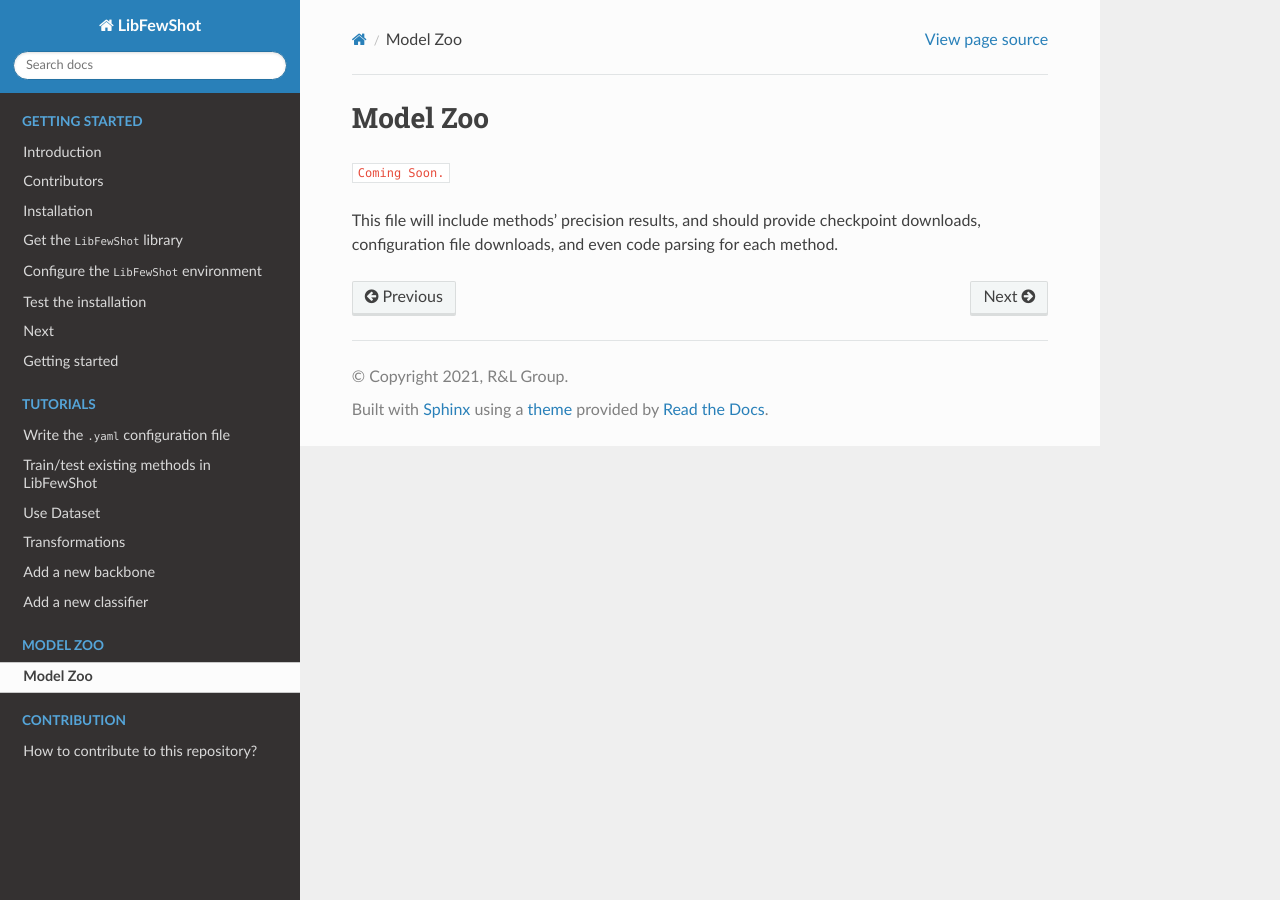
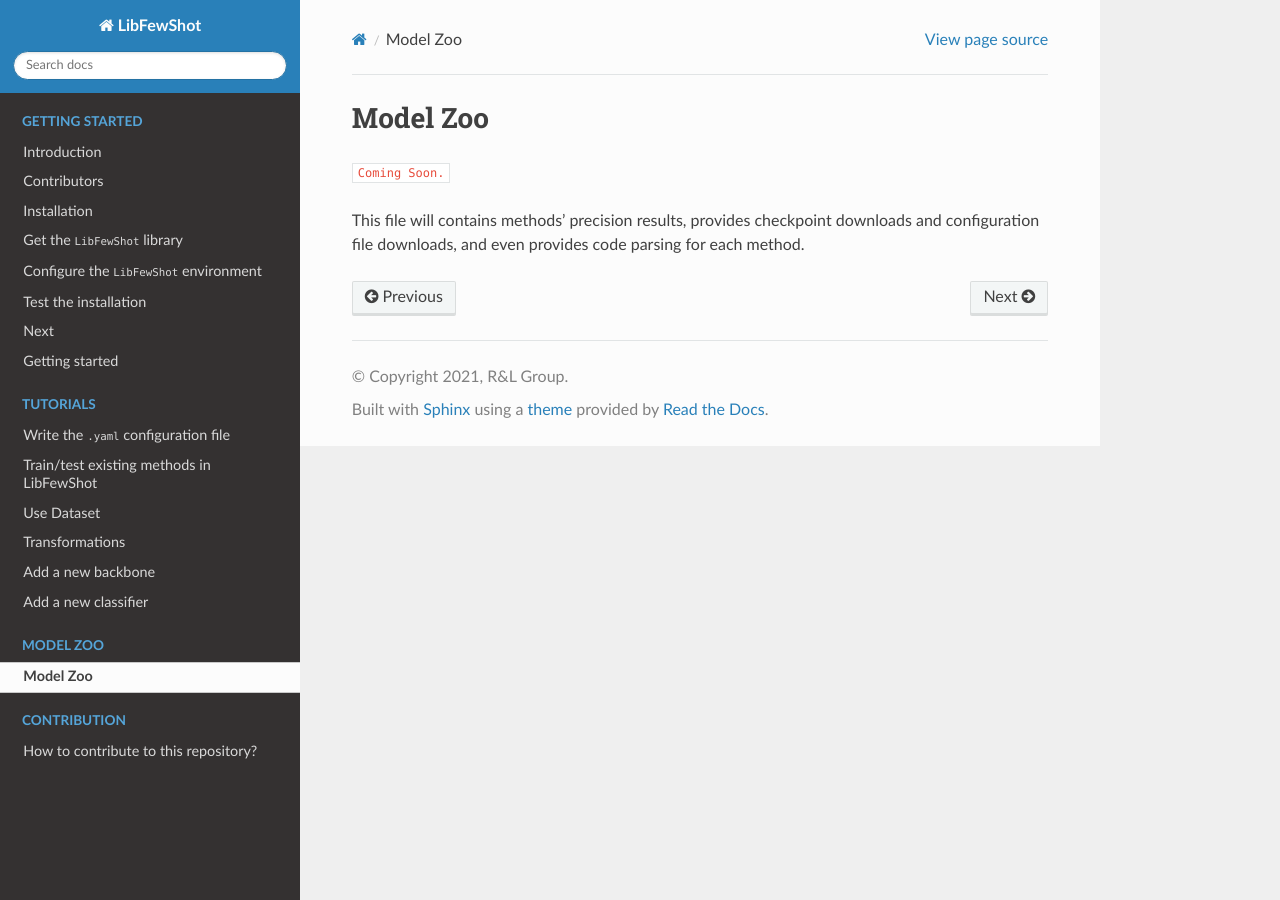
Before and after one commit to RL-VIG/LibFewShot, a Sphinx documentation site: the page built from docs/model_zoo.md, in a window 1280 px wide. Built offline with Sphinx 7.4.7 and the Read the Docs theme 2.0.0, drawn with Linux system fonts in a browser that asks for light colours.

Commit message:
Make a bit modifications

```diff
--- a/docs/model_zoo.md
+++ b/docs/model_zoo.md
@@ -1,4 +1,4 @@
 # Model Zoo
 `Coming Soon.`
 
-This file will include methods' precision results, and should provide checkpoint downloads, configuration file downloads, and even code parsing for each method.
+This file will contains methods' precision results, provides checkpoint downloads and configuration file downloads, and even provides code parsing for each method.
```
